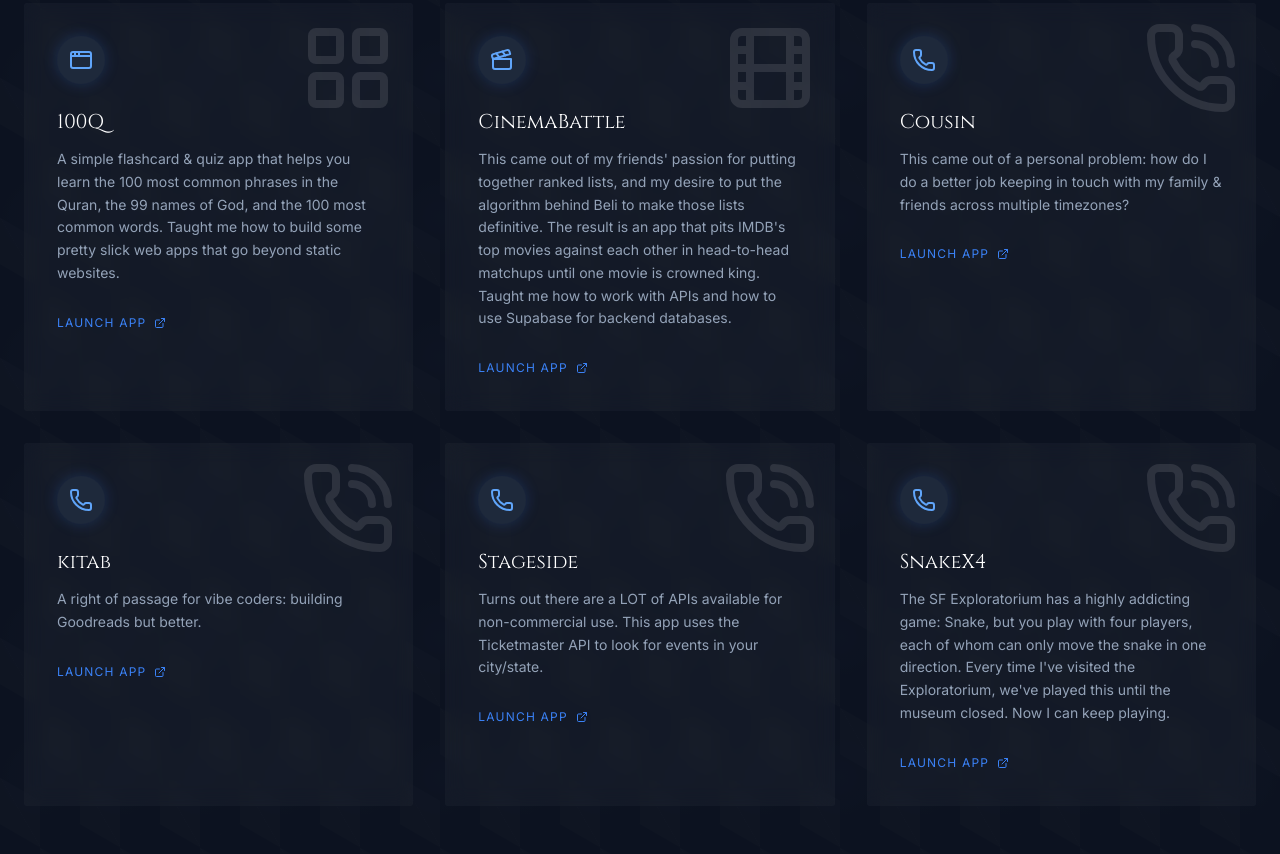
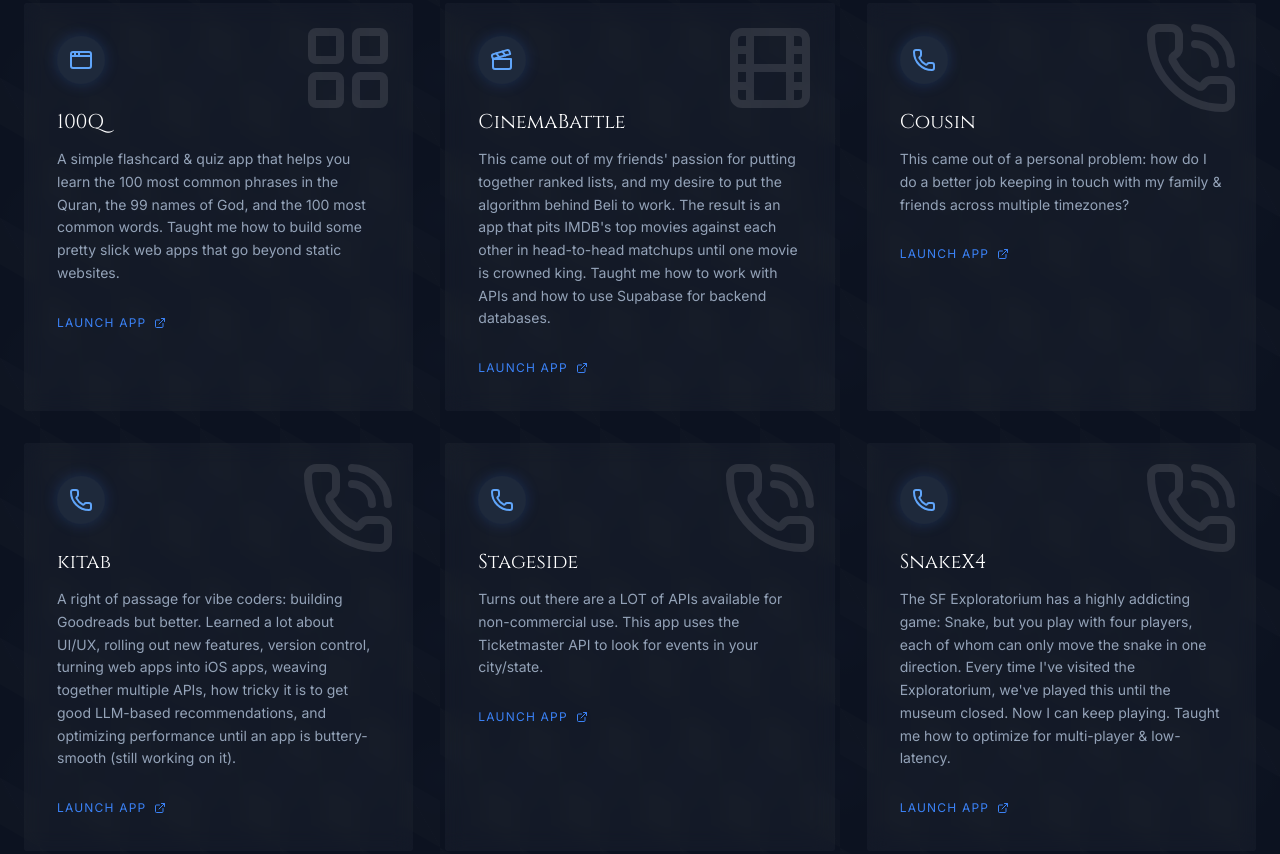
Before and after one commit to adib-hash/ihsan.build, a plain HTML site: page index.html in a window 1280 px wide. Shown: the part 2731-3585 px from the top of the page. Drawn offline with nearby package versions, Linux system fonts and the light colour scheme.

Commit message:
Update index.html

```diff
--- a/index.html
+++ b/index.html
@@ -324,7 +324,7 @@
         </div>
         <h4 class="text-xl font-heading text-white mb-3">CinemaBattle</h4>
         <p class="text-slate-400 text-sm leading-relaxed mb-6">
-            This came out of my friends' passion for putting together ranked lists, and my desire to put the algorithm behind Beli to make those lists definitive. The result is an app that pits IMDB's top movies against each other in head-to-head matchups until one movie is crowned king. Taught me how to work with APIs and how to use Supabase for backend databases.
+            This came out of my friends' passion for putting together ranked lists, and my desire to put the algorithm behind Beli to work. The result is an app that pits IMDB's top movies against each other in head-to-head matchups until one movie is crowned king. Taught me how to work with APIs and how to use Supabase for backend databases.
         </p>
         <span class="inline-flex items-center text-xs uppercase tracking-widest text-blue-500 group-hover:text-blue-400 transition-colors">
             Launch App <i data-lucide="external-link" class="w-3 h-3 ml-2 group-hover:translate-x-1 transition-transform"></i>
@@ -360,7 +360,7 @@
         </div>
         <h4 class="text-xl font-heading text-white mb-3">kitab</h4>
         <p class="text-slate-400 text-sm leading-relaxed mb-6">
-            A right of passage for vibe coders: building Goodreads but better.
+            A right of passage for vibe coders: building Goodreads but better. Learned a lot about UI/UX, rolling out new features, version control, turning web apps into iOS apps, weaving together multiple APIs, how tricky it is to get good LLM-based recommendations, and optimizing performance until an app is buttery-smooth (still working on it).
         </p>
         <span class="inline-flex items-center text-xs uppercase tracking-widest text-blue-500 group-hover:text-blue-400 transition-colors">
             Launch App <i data-lucide="external-link" class="w-3 h-3 ml-2 group-hover:translate-x-1 transition-transform"></i>
@@ -394,7 +394,7 @@
         </div>
         <h4 class="text-xl font-heading text-white mb-3">SnakeX4</h4>
         <p class="text-slate-400 text-sm leading-relaxed mb-6">
-            The SF Exploratorium has a highly addicting game: Snake, but you play with four players, each of whom can only move the snake in one direction. Every time I've visited the Exploratorium, we've played this until the museum closed. Now I can keep playing.
+            The SF Exploratorium has a highly addicting game: Snake, but you play with four players, each of whom can only move the snake in one direction. Every time I've visited the Exploratorium, we've played this until the museum closed. Now I can keep playing. Taught me how to optimize for multi-player & low-latency.
         </p>
         <span class="inline-flex items-center text-xs uppercase tracking-widest text-blue-500 group-hover:text-blue-400 transition-colors">
             Launch App <i data-lucide="external-link" class="w-3 h-3 ml-2 group-hover:translate-x-1 transition-transform"></i>
```
